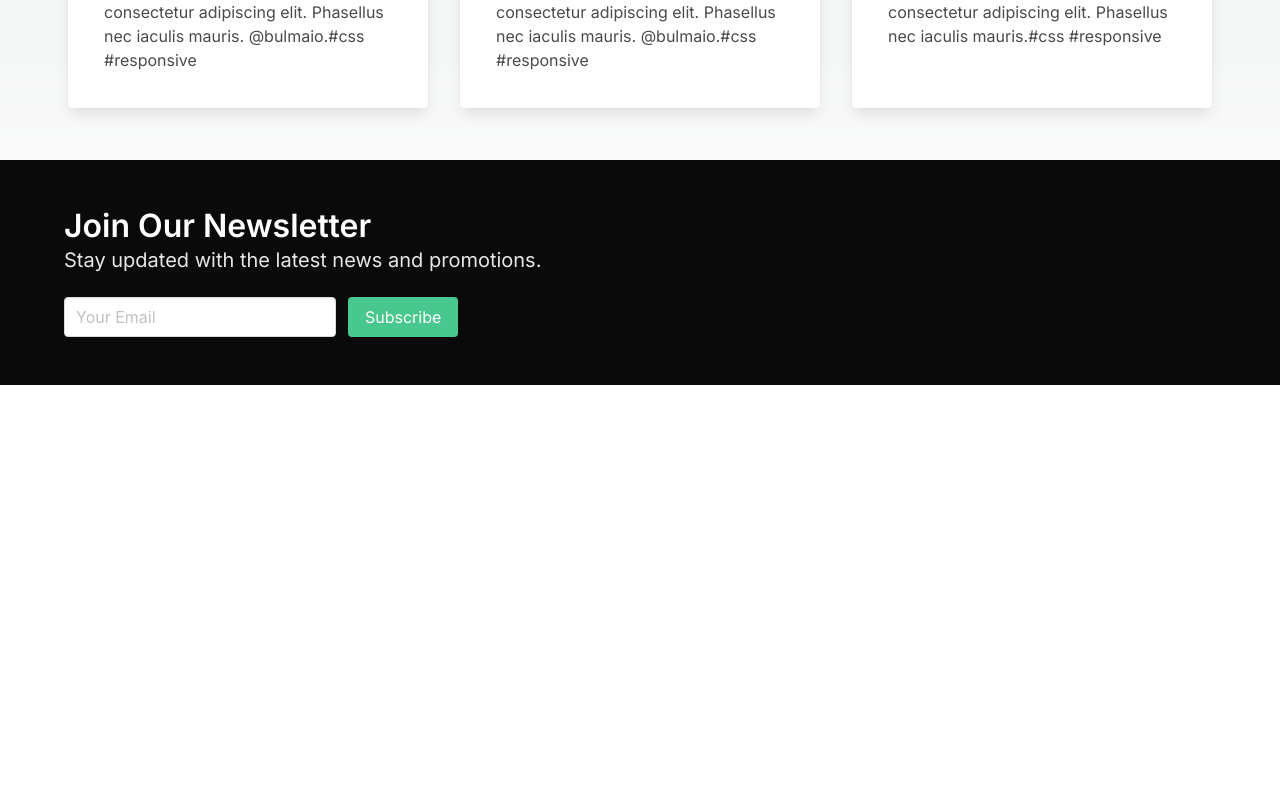
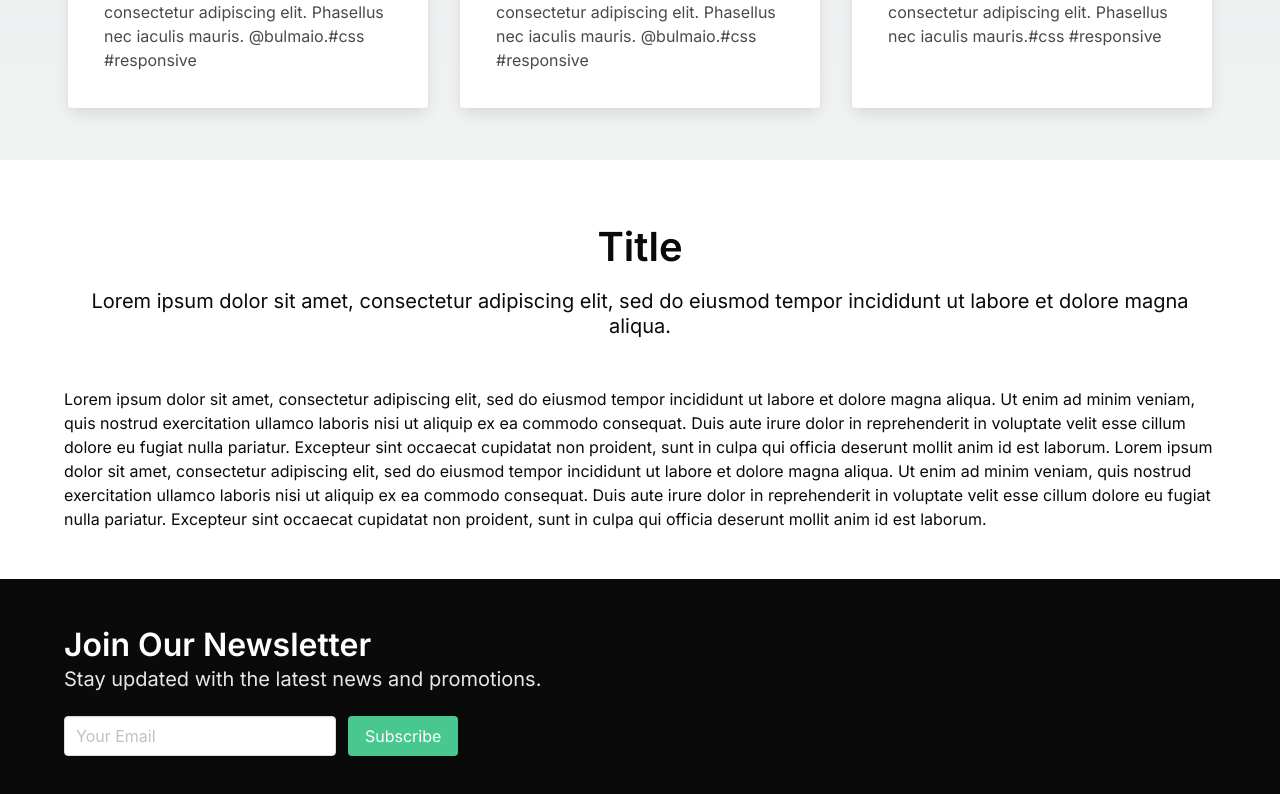
Before and after one commit to net-partner-011-ab/code-crafter, a Next.js app: page / in a window 1280 px wide. Shown: the part 1152-1946 px from the top of the page. Before the commit the page ends 1537 px from the top, so only its background shows below. Built offline with nearby package versions, Linux system fonts and the light colour scheme.

Commit message:
Create content block section
Create content block component based on Bulma CSS classes.

```diff
--- a/app/page.js
+++ b/app/page.js
@@ -2,6 +2,7 @@
 import Navbar from '../components/Navbar'
 import Hero from '../components/Hero'
 import Cards from '../components/Cards'
+import ContentBlock from '../components/ContentBlock'
 import CTA from '../components/CTA'
 
 export default function Home() {
@@ -10,6 +11,7 @@ export default function Home() {
       <Navbar />
       <Hero />
       <Cards />
+      <ContentBlock />
       <CTA />
     </>
   )
--- /dev/null
+++ b/components/ContentBlock.js
@@ -0,0 +1,33 @@
+export default function ContentBlock() {
+    return (
+      <section className="section is-small has-background-white">
+        <div className="container">
+          <div className="has-text-centered mb-6">
+            <h2 className="title has-text-black p-4 is-size-2">Title</h2>
+            <h4 className="subtitle has-text-black is-size-5">
+              Lorem ipsum dolor sit amet, consectetur adipiscing elit, sed do
+              eiusmod tempor incididunt ut labore et dolore magna aliqua.
+            </h4>
+          </div>
+          <div className="content">
+            <p className="has-text-black">
+              Lorem ipsum dolor sit amet, consectetur adipiscing elit, sed do
+              eiusmod tempor incididunt ut labore et dolore magna aliqua. Ut enim
+              ad minim veniam, quis nostrud exercitation ullamco laboris nisi ut
+              aliquip ex ea commodo consequat. Duis aute irure dolor in
+              reprehenderit in voluptate velit esse cillum dolore eu fugiat nulla
+              pariatur. Excepteur sint occaecat cupidatat non proident, sunt in
+              culpa qui officia deserunt mollit anim id est laborum. Lorem ipsum
+              dolor sit amet, consectetur adipiscing elit, sed do eiusmod tempor
+              incididunt ut labore et dolore magna aliqua. Ut enim ad minim
+              veniam, quis nostrud exercitation ullamco laboris nisi ut aliquip ex
+              ea commodo consequat. Duis aute irure dolor in reprehenderit in
+              voluptate velit esse cillum dolore eu fugiat nulla pariatur.
+              Excepteur sint occaecat cupidatat non proident, sunt in culpa qui
+              officia deserunt mollit anim id est laborum.
+            </p>
+          </div>
+        </div>
+      </section>
+    );
+  }
```
